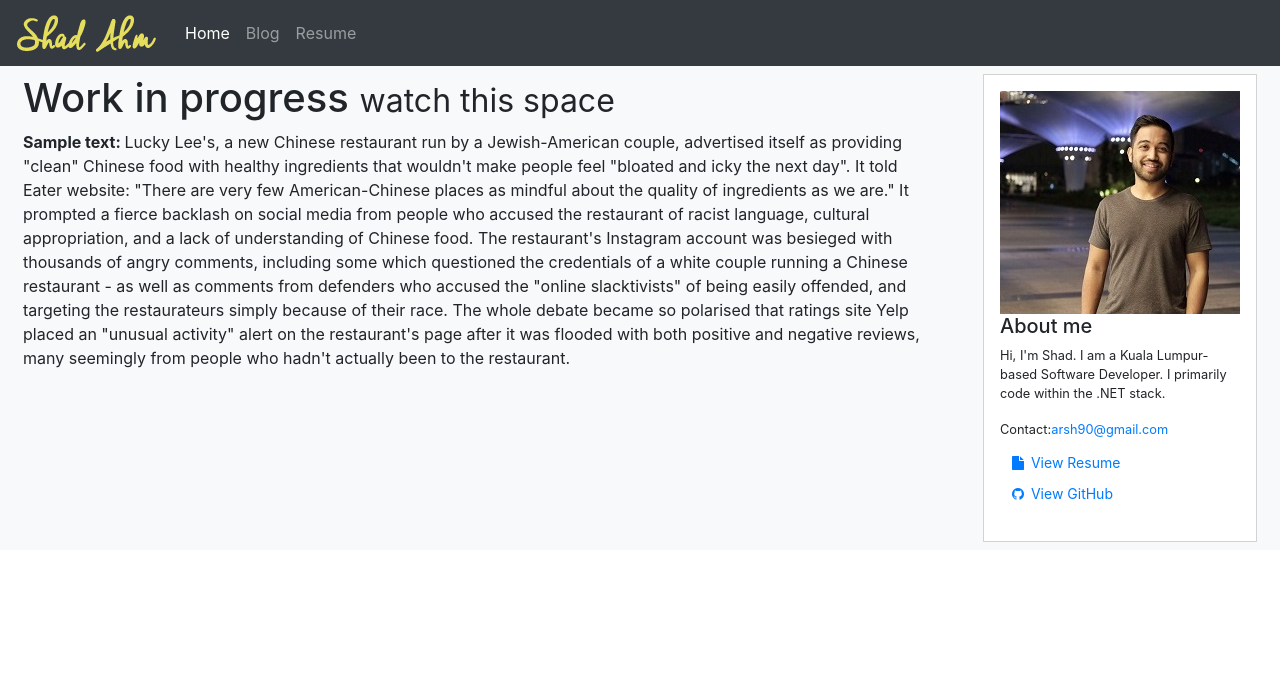
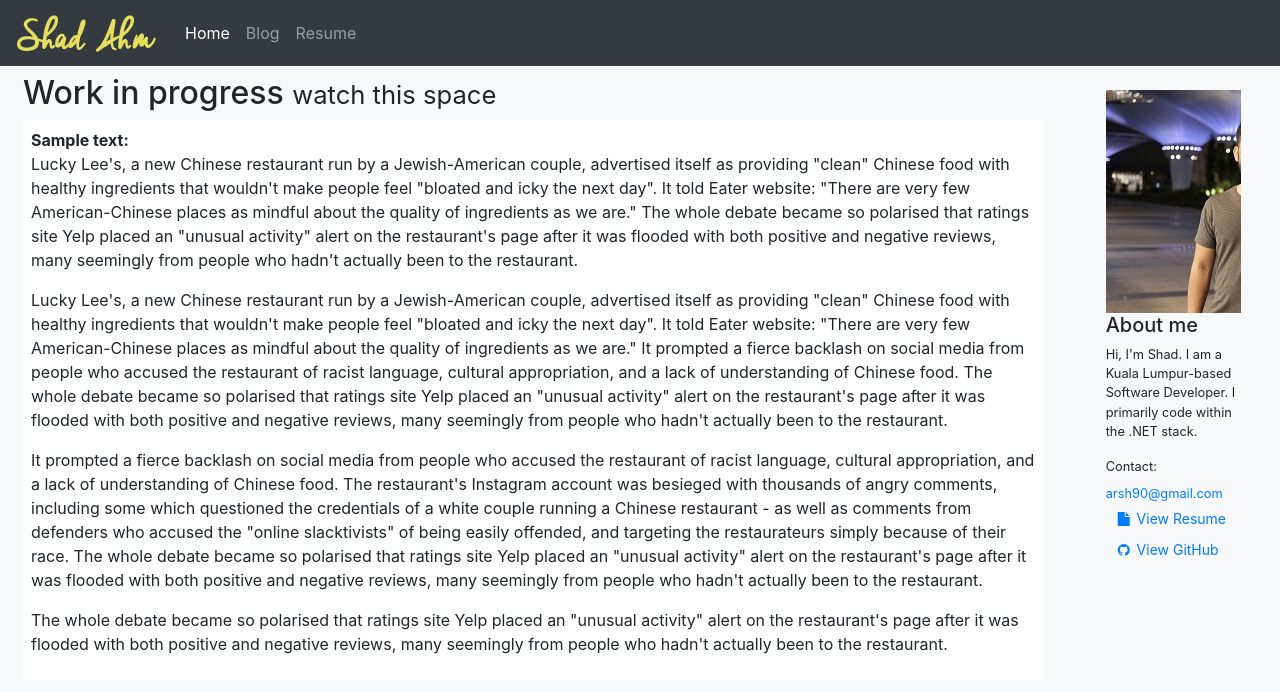
Before and after one commit to ShadAhm/shadahm.github.io, an Angular app: page / in a window 1280 px wide. Shown: the top 692 px of the page. Built offline with nearby package versions, Linux system fonts and the light colour scheme.

Commit message:
ui changes white body

```diff
--- a/src/app/app.component.html
+++ b/src/app/app.component.html
@@ -16,15 +16,15 @@
   </nav>
 </header>
 
-<div class="container-fluid bg-light">
+<div class="container-fluid">
   <div class="row">
-    <div class="col-md-9">
+    <div class="col-md-10">
       <div class="main-content m-2">
         <router-outlet></router-outlet>
       </div>
     </div>
-    <div class="col-md-3">
-      <about-me></about-me>
+    <div class="col-md-2">
+        <about-me></about-me>
     </div>
   </div>
 </div>
--- a/src/app/components/about/about.component.html
+++ b/src/app/components/about/about.component.html
@@ -1,4 +1,4 @@
-<div class="about-me-panel m-2 bg-white">
+<div class="about-me-panel m-2 bg-light">
   <div class="about-me-imagebox">
     <img src="./assets/images/me.jpg" class="mx-auto" />
   </div>
--- a/src/app/components/about/about.component.scss
+++ b/src/app/components/about/about.component.scss
@@ -1,7 +1,5 @@
 div.about-me-panel {
-  box-shadow: 23ex;
   font-size: 0.8rem;
-  border: 1px solid lightgray;
   padding: 1rem;
 }
 
@@ -19,6 +17,7 @@ ul.about-me-actionslist {
   }
 
   li:hover {
-    background-color:papayawhip;
+    background-color:lightblue;
+    color:white;
   }
 }
--- a/src/app/components/home/home.component.html
+++ b/src/app/components/home/home.component.html
@@ -1,12 +1,47 @@
-<h1>Work in progress <small>watch this space</small></h1>
-<div>
-    <strong>Sample text: </strong>Lucky Lee's, a new Chinese restaurant run by a Jewish-American couple, advertised itself as providing "clean" Chinese food with healthy ingredients that wouldn't make people feel "bloated and icky the next day".
+<h2>Work in progress <small>watch this space</small></h2>
+<div class="bg-white p-2">
+    <strong>Sample text: </strong>
+    <p>
+        Lucky Lee's, a new Chinese restaurant run by a Jewish-American couple, advertised itself as providing "clean"
+        Chinese food with healthy ingredients that wouldn't make people feel "bloated and icky the next day".
 
-    It told Eater website: "There are very few American-Chinese places as mindful about the quality of ingredients as we are."
+        It told Eater website: "There are very few American-Chinese places as mindful about the quality of ingredients
+        as we are."
 
-    It prompted a fierce backlash on social media from people who accused the restaurant of racist language, cultural appropriation, and a lack of understanding of Chinese food.
+        The whole debate became so polarised that ratings site Yelp placed an "unusual activity" alert on the
+        restaurant's page after it was flooded with both positive and negative reviews, many seemingly from people who
+        hadn't actually been to the restaurant.
+    </p>
+    <p>
+        Lucky Lee's, a new Chinese restaurant run by a Jewish-American couple, advertised itself as providing "clean"
+        Chinese food with healthy ingredients that wouldn't make people feel "bloated and icky the next day".
 
-    The restaurant's Instagram account was besieged with thousands of angry comments, including some which questioned the credentials of a white couple running a Chinese restaurant - as well as comments from defenders who accused the "online slacktivists" of being easily offended, and targeting the restaurateurs simply because of their race.
+        It told Eater website: "There are very few American-Chinese places as mindful about the quality of ingredients
+        as we are."
 
-    The whole debate became so polarised that ratings site Yelp placed an "unusual activity" alert on the restaurant's page after it was flooded with both positive and negative reviews, many seemingly from people who hadn't actually been to the restaurant.
+        It prompted a fierce backlash on social media from people who accused the restaurant of racist language,
+        cultural appropriation, and a lack of understanding of Chinese food.
+
+        The whole debate became so polarised that ratings site Yelp placed an "unusual activity" alert on the
+        restaurant's page after it was flooded with both positive and negative reviews, many seemingly from people who
+        hadn't actually been to the restaurant.
+    </p>
+    <p>
+        It prompted a fierce backlash on social media from people who accused the restaurant of racist language,
+        cultural appropriation, and a lack of understanding of Chinese food.
+
+        The restaurant's Instagram account was besieged with thousands of angry comments, including some which
+        questioned the credentials of a white couple running a Chinese restaurant - as well as comments from defenders
+        who accused the "online slacktivists" of being easily offended, and targeting the restaurateurs simply because
+        of their race.
+
+        The whole debate became so polarised that ratings site Yelp placed an "unusual activity" alert on the
+        restaurant's page after it was flooded with both positive and negative reviews, many seemingly from people who
+        hadn't actually been to the restaurant.
+    </p>
+    <p>
+        The whole debate became so polarised that ratings site Yelp placed an "unusual activity" alert on the
+        restaurant's page after it was flooded with both positive and negative reviews, many seemingly from people who
+        hadn't actually been to the restaurant.
+    </p>
 </div>
--- a/src/index.html
+++ b/src/index.html
@@ -8,7 +8,7 @@
   <meta name="viewport" content="width=device-width, initial-scale=1">
   <link rel="icon" type="image/x-icon" href="favicon.ico">
 </head>
-<body>
+<body class="bg-light">
   <app-root></app-root>
 </body>
 </html>
```
